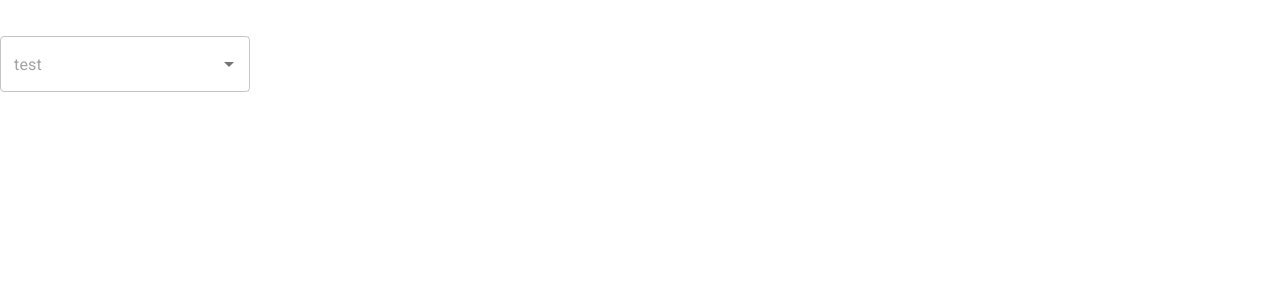
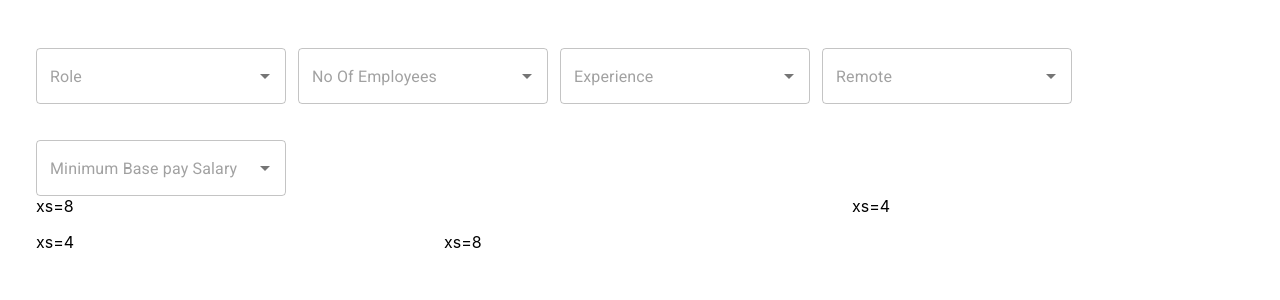
Before and after one commit to Laksh540/Weekday-application-platform, a React (Create React App) app: page / in a window 1280 px wide. Shown: the top 300 px of the page. Built offline with nearby package versions, Linux system fonts and the light colour scheme.

Commit message:
Showing the filters on the main page & support single option select for autocomplete

```diff
--- a/src/App.css
+++ b/src/App.css
@@ -1,3 +1,8 @@
 .App {
-  margin-top: 12px;
+  margin: 24px 36px;
 }
+.filter-container {
+  display: flex;
+  gap: 12px;
+  flex-wrap: wrap;
+}
--- a/src/App.js
+++ b/src/App.js
@@ -5,126 +5,250 @@ import "@fontsource/roboto/300.css";
 import "@fontsource/roboto/400.css";
 import "@fontsource/roboto/500.css";
 import "@fontsource/roboto/700.css";
-import { Autocomplete, Chip, TextField, Typography } from "@mui/material";
+import {
+  Autocomplete,
+  Chip,
+  Grid,
+  TextField,
+  Typography,
+  item,
+} from "@mui/material";
 import CloseIcon from "@mui/icons-material/Close";
 import ArrowDropDownIcon from "@mui/icons-material/ArrowDropDown";
 import MultiSelect from "./Components/MultiSelect/MultiSelect";
 
-const options = [
+const roleOptions = [
   { name: "frontend", category: "engineering" },
   { name: "Backend", category: "engineering" },
   { name: "Product Manager", category: "product" },
 ];
+
+const noOfEmployeeOptions = [
+  { name: "1-10" },
+  { name: "10-50" },
+  { name: "50-200" },
+];
+
+const experienceOptions = [
+  { name: "1" },
+  { name: "2" },
+  { name: "3" },
+  { name: "4" },
+  { name: "5" },
+];
+
+const RemoteOptions = [
+  { name: "Remote" },
+  { name: "Hybrid" },
+  { name: "In-Office" },
+];
+
+const minBasePayOptions = [{ name: "6" }, { name: "8" }, { name: "10" }];
 function App() {
-  const [value, setValue] = useState([]);
-  const [inputValue, setInputValue] = useState("");
+  const [pageObj, setPageObj] = useState({
+    role: {
+      selected: [],
+      inputValue: "",
+    },
+    noOfEmployees: {
+      selected: [],
+      inputValue: "",
+    },
+    experience: {
+      selected: [],
+      inputValue: "",
+    },
+    remote: {
+      selected: [],
+      inputValue: "",
+    },
+    minimumBasePay: {
+      selected: null,
+      inputValue: "",
+    },
+    companyName: "",
+  });
 
-  const onChange = (e, newValue) => {
-    console.log("value ", newValue);
-    setValue(newValue);
+  // OnChange
+
+  const onChangeRole = (e, newValue) => {
+    setPageObj((prevObj) => ({
+      ...prevObj,
+      role: {
+        ...prevObj.role,
+        selected: newValue,
+      },
+    }));
   };
 
-  const onChangeInputChange = (e, newValue) => {
-    console.log("value ", newValue);
-    setInputValue(newValue);
+  const onChangeRoleInput = (e, newValue) => {
+    setPageObj((prevObj) => ({
+      ...prevObj,
+      role: {
+        ...prevObj.role,
+        inputValue: newValue,
+      },
+    }));
   };
 
+  const onChangeNoOfEmployee = (e, newValue) => {
+    setPageObj((prevObj) => ({
+      ...prevObj,
+      noOfEmployees: {
+        ...prevObj.noOfEmployees,
+        selected: newValue,
+      },
+    }));
+  };
+
+  const onChangeNoOfEmployeeInput = (e, newValue) => {
+    setPageObj((prevObj) => ({
+      ...prevObj,
+      noOfEmployees: {
+        ...prevObj.noOfEmployees,
+        inputValue: newValue,
+      },
+    }));
+  };
+
+  const onChangeExperience = (e, newValue) => {
+    setPageObj((prevObj) => ({
+      ...prevObj,
+      experience: {
+        ...prevObj.experience,
+        selected: newValue,
+      },
+    }));
+  };
+
+  const onChangeExperienceInput = (e, newValue) => {
+    setPageObj((prevObj) => ({
+      ...prevObj,
+      experience: {
+        ...prevObj.experience,
+        inputValue: newValue,
+      },
+    }));
+  };
+
+  const onChangeRemote = (e, newValue) => {
+    setPageObj((prevObj) => ({
+      ...prevObj,
+      remote: {
+        ...prevObj.remote,
+        selected: newValue,
+      },
+    }));
+  };
+
+  const onChangeRemoteInput = (e, newValue) => {
+    setPageObj((prevObj) => ({
+      ...prevObj,
+      remote: {
+        ...prevObj.remote,
+        inputValue: newValue,
+      },
+    }));
+  };
+
+  const onChangeMinBasePay = (e, newValue) => {
+    setPageObj((prevObj) => ({
+      ...prevObj,
+      minimumBasePay: {
+        ...prevObj.minimumBasePay,
+        selected: newValue,
+      },
+    }));
+  };
+
+  const onChangeMinBasePayInput = (e, newValue) => {
+    setPageObj((prevObj) => ({
+      ...prevObj,
+      minimumBasePay: {
+        ...prevObj.minimumBasePay,
+        inputValue: newValue,
+      },
+    }));
+  };
   return (
     <div className="App ">
-      {/* <div className="">
-        {value?.length > 0 ? (
-          <div>
-            <Typography className="">Favorites</Typography>
-          </div>
-        ) : null}
-        <Autocomplete
-          // disablePortal
-          // defaultValue={null}
-          multiple
-          // autoHighlight
-          // autoSelect
-          id="combo-box-demo"
-          className=" autocomplete"
-          filterSelectedOptions // to filter selected options
-          value={value}
-          inputValue={inputValue}
-          isOptionEqualToValue={(option, value) => {
-            console.log(" isOptionEqualToValue value ", value);
-            console.log(" isOptionEqualToValue option ", option);
-            return option?.name === value?.name;
-          }}
-          onChange={onChange}
-          onInputChange={onChangeInputChange}
-          options={options}
-          groupBy={(option) => option.category} // to group by
-          getOptionLabel={(option) => option.name} //   to show label
-          getOptionKey={(option) => option.name}
-          // sx={{ width: 300 }} // width
-          renderInput={(params) => {
-            // console.log("params", params);
-            return (
-              <div className=" test1">
-                <TextField
-                  {...params}
-                  // label="test"
-                  className={` test  ${
-                    value?.length === 0 ? "popupIndicator-separator" : ""
-                  }`}
-                  placeholder={value?.length === 0 ? "Favorites" : ""}
-                  // lab
-                  // hiddenLabel
-                  // hidden
-                />
-              </div>
-            );
-          }} // render input
-          renderTags={(eachValue, getTagProps) =>
-            eachValue.map((option, index) => (
-              // <div key={index}>
-              <Chip
-                // variant="outlined"
-                {...getTagProps({ index })}
-                className={`${
-                  value?.length !== index - 1
-                    ? "autocomplete-chip-margin-right"
-                    : "autocomplete-chip-margin-right-0"
-                } autocomplete-chip`}
-                key={option?.name}
-                deleteIcon={<CloseIcon className=" " />}
-                label={option?.name}
-              />
-              // </div>
-            ))
-          } //  to display individual
-          clearIcon={<CloseIcon className=" test-clear " />}
-          componentsProps={{
-            popupIndicator: {
-              disableRipple: true,
-              className: " pop-indicator-padding",
-            },
-            clearIndicator: {
-              className: `${
-                value?.length > 0
-                  ? "popupIndicator-separator-after-clear-indicator"
-                  : ""
-              }`,
-            },
-          }}
-          openText="test2"
+      <div className="filter-container">
+        <MultiSelect
+          value={pageObj?.role?.selected}
+          options={roleOptions}
+          inputValue={pageObj?.role?.inputValue}
+          optionLabel={"name"}
+          optionKey={"name"}
+          onChange={onChangeRole}
+          onChangeInput={onChangeRoleInput}
+          groupBy={"category"}
+          label={"Role"}
         />
-      </div> */}
 
-      <MultiSelect
-        value={value}
-        options={options}
-        inputValue={inputValue}
-        optionLabel={"name"}
-        optionKey={"name"}
-        onChange={onChange}
-        onChangeInput={onChangeInputChange}
-        groupBy={"category"}
-        label={"test"}
-      />
+        <MultiSelect
+          value={pageObj?.noOfEmployees?.selected}
+          options={noOfEmployeeOptions}
+          inputValue={pageObj?.noOfEmployees?.inputValue}
+          optionLabel={"name"}
+          optionKey={"name"}
+          onChange={onChangeNoOfEmployee}
+          onChangeInput={onChangeNoOfEmployeeInput}
+          // groupBy={"category"}
+          label={"No Of Employees"}
+        />
+
+        <MultiSelect
+          value={pageObj?.experience?.selected}
+          options={experienceOptions}
+          inputValue={pageObj?.experience?.inputValue}
+          optionLabel={"name"}
+          optionKey={"name"}
+          onChange={onChangeExperience}
+          onChangeInput={onChangeExperienceInput}
+          // groupBy={"category"}
+          label={"Experience"}
+        />
+
+        <MultiSelect
+          value={pageObj?.remote?.selected}
+          options={RemoteOptions}
+          inputValue={pageObj?.remote?.inputValue}
+          optionLabel={"name"}
+          optionKey={"name"}
+          onChange={onChangeRemote}
+          onChangeInput={onChangeRemoteInput}
+          // groupBy={"category"}
+          label={"Remote"}
+        />
+
+        <MultiSelect
+          value={pageObj?.minimumBasePay?.selected}
+          options={minBasePayOptions}
+          inputValue={pageObj?.minimumBasePay?.inputValue}
+          optionLabel={"name"}
+          optionKey={"name"}
+          onChange={onChangeMinBasePay}
+          onChangeInput={onChangeMinBasePayInput}
+          // groupBy={"category"}
+          label={"Minimum Base pay Salary"}
+          single={true}
+        />
+      </div>
+
+      <Grid container spacing={2}>
+        <Grid item xs={8}>
+          xs=8
+        </Grid>
+        <Grid item xs={4}>
+          xs=4
+        </Grid>
+        <Grid item xs={4}>
+          xs=4
+        </Grid>
+        <Grid item xs={8}>
+          xs=8
+        </Grid>
+      </Grid>
     </div>
   );
 }
--- a/src/Components/MultiSelect/MultiSelect.js
+++ b/src/Components/MultiSelect/MultiSelect.js
@@ -22,26 +22,25 @@ const MultiSelect = (props) => {
     onChangeInput,
     label,
     groupBy,
+    single,
   } = props;
 
   return (
     <div className="">
       <div className={selectClass?.["autocomplete-label"]}>
-        {value?.length > 0 ? (
+        {value?.length > 0 || (single && value !== null) ? (
           <Typography className="">{label}</Typography>
         ) : null}
       </div>
       <Autocomplete
-        multiple
+        multiple={!single ? true : false}
         id="combo-box-demo"
         className={selectClass?.autocomplete}
         filterSelectedOptions
         value={value}
         inputValue={inputValue}
         isOptionEqualToValue={(option, value) => {
-          console.log(" isOptionEqualToValue value ", value);
-          console.log(" isOptionEqualToValue option ", option);
-          return option?.name === value?.name;
+          return option?.[optionKey] === value?.[optionKey];
         }}
         onChange={onChange}
         onInputChange={onChangeInput}
@@ -58,9 +57,9 @@ const MultiSelect = (props) => {
               className={`   ${
                 value?.length === 0
                   ? selectClass?.["popupIndicator-separator"]
-                  : selectClass?.["popupIndicator-separator"]
+                  : ""
               }`}
-              placeholder={value?.length === 0 ? label : ""}
+              placeholder={value?.length === 0 || single ? label : ""}
             />
           );
         }} // render input
--- a/src/Components/MultiSelect/MultiSelect.module.css
+++ b/src/Components/MultiSelect/MultiSelect.module.css
@@ -12,7 +12,7 @@
 
 /* to show the  autocomplete separator between clear and popup buttons  */
 .autocomplete .popupIndicator-separator .MuiInputBase-input {
-  border-radius: 0;
+  border-radius: 0 !important;
   border-right: 1px solid rgb(204, 204, 204) !important;
   /* margin-right: 6px; */
   /* color: red; */
```
